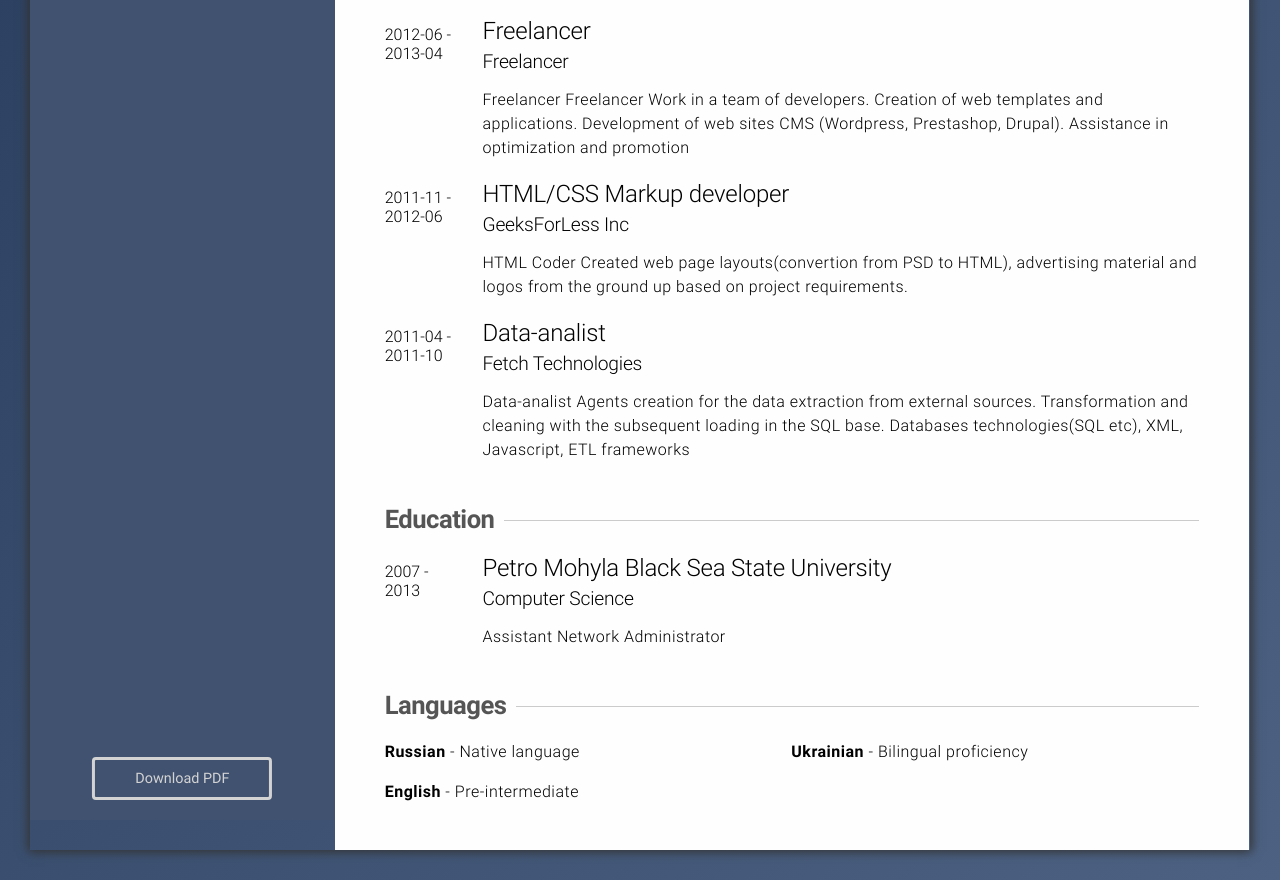
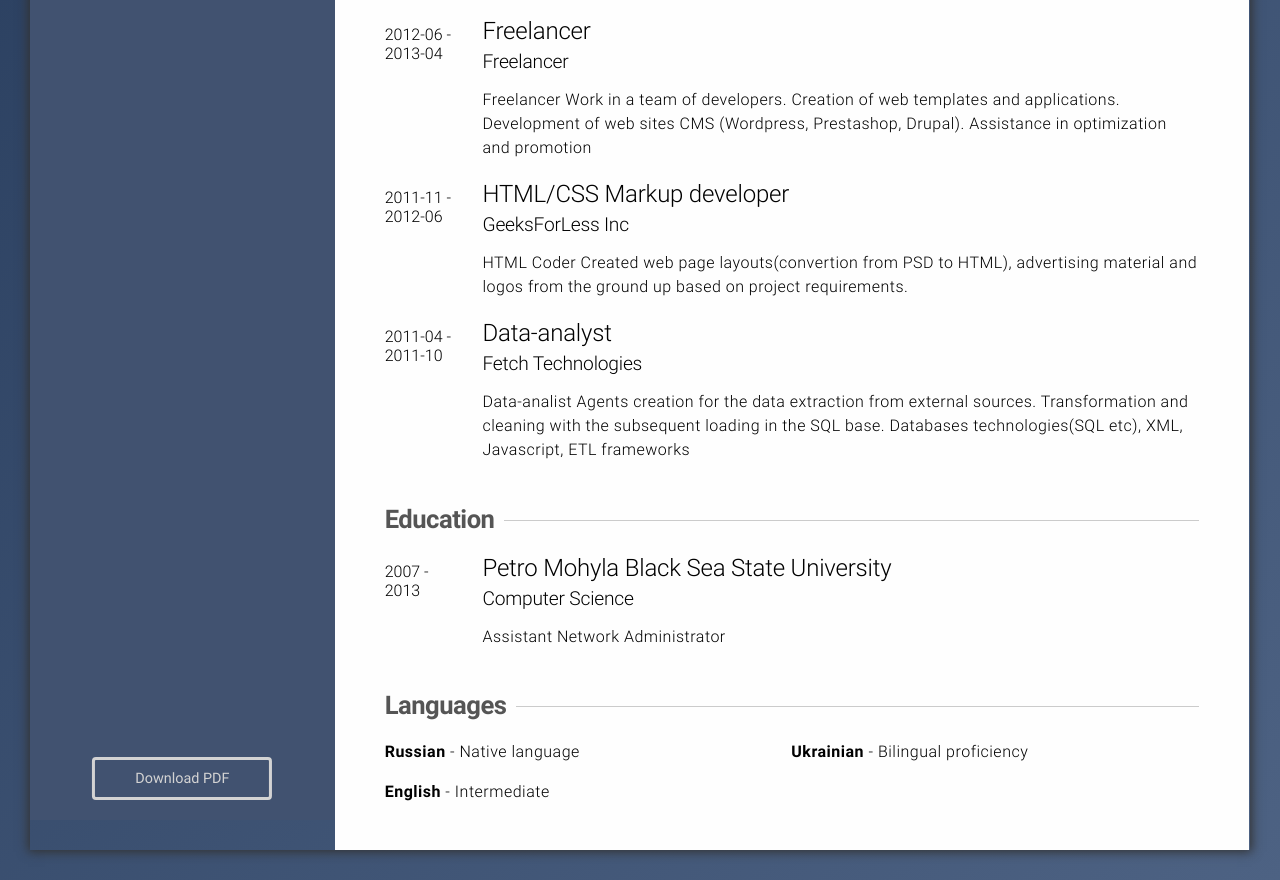
Before and after one commit to Coder801/coder801.github.io, a plain HTML site: page index.html in a window 1280 px wide. Shown: the part 959-1839 px from the top of the page. Drawn offline with Linux system fonts and the light colour scheme.

Commit message:
Update index.html

```diff
--- a/index.html
+++ b/index.html
@@ -163,7 +163,7 @@
                                 <h3 class="timeline--title">Freelancer</h3>
                                 <h4 class="timeline--sub-title">Freelancer</h4>
                                 <div class="timeline--text">
-                                    <p>Freelancer Freelancer Work in a team of developers. Creation of web templates and applications. Development of web sites CMS (Wordpress, Prestashop, Drupal). Assistance in optimization and promotion</p>
+                                    <p>Freelancer Work in a team of developers. Creation of web templates and applications. Development of web sites CMS (Wordpress, Prestashop, Drupal). Assistance in optimization and promotion</p>
                                 </div>
                             </dd>
                             <dt class="timeline--date">
@@ -182,7 +182,7 @@
                                 <span>2011-10</span>
                             </dt>
                             <dd class="timeline--desc">
-                                <h3 class="timeline--title">Data-analist</h3>
+                                <h3 class="timeline--title">Data-analyst</h3>
                                 <h4 class="timeline--sub-title">Fetch Technologies</h4>
                                 <div class="timeline--text">
                                     <p>Data-analist Agents creation for the data extraction from external sources. Transformation and cleaning with the subsequent loading in the SQL base. Databases technologies(SQL etc), XML, Javascript, ETL frameworks</p>
@@ -217,7 +217,7 @@
                         <div class="row">
                             <div class="col-6">
                                 <p>
-                                    <strong>English</strong> - Pre-intermediate</p>
+                                    <strong>English</strong> - Intermediate</p>
                             </div>
                         </div>
                     </main>
```
